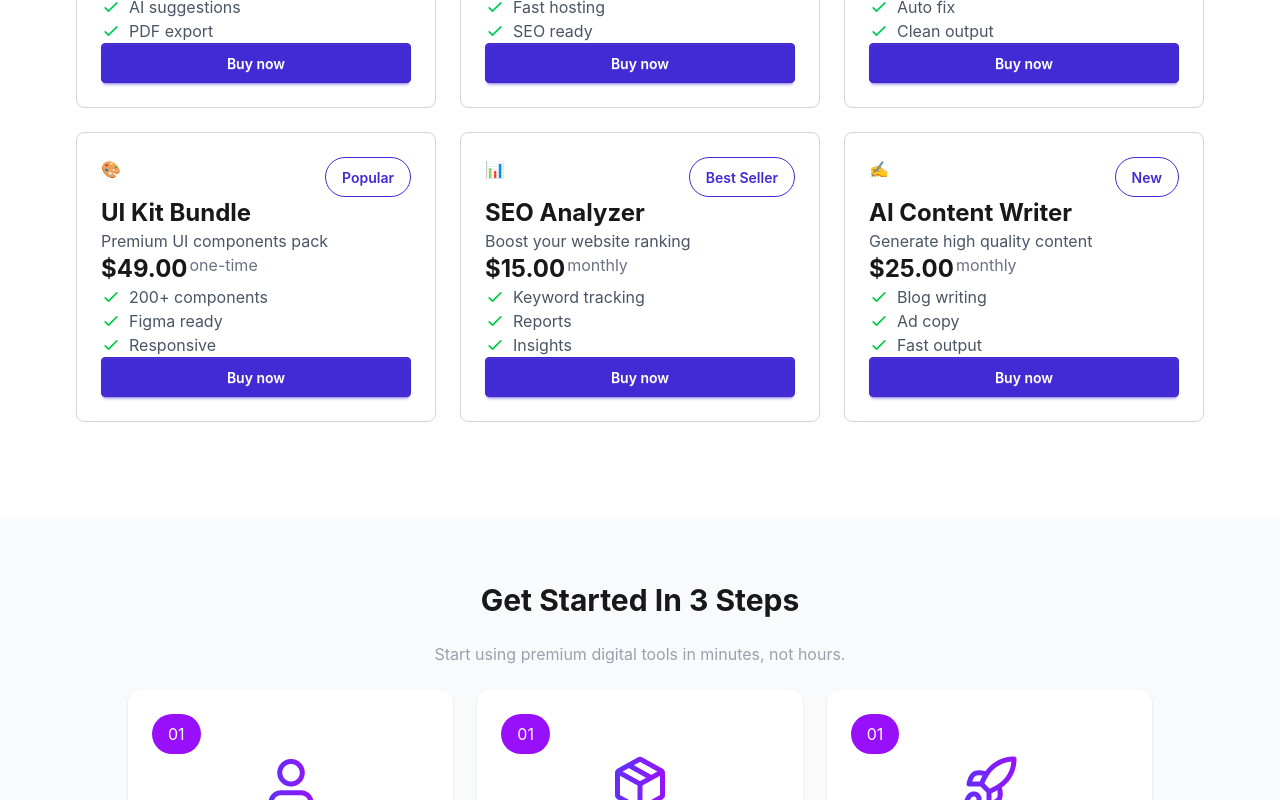
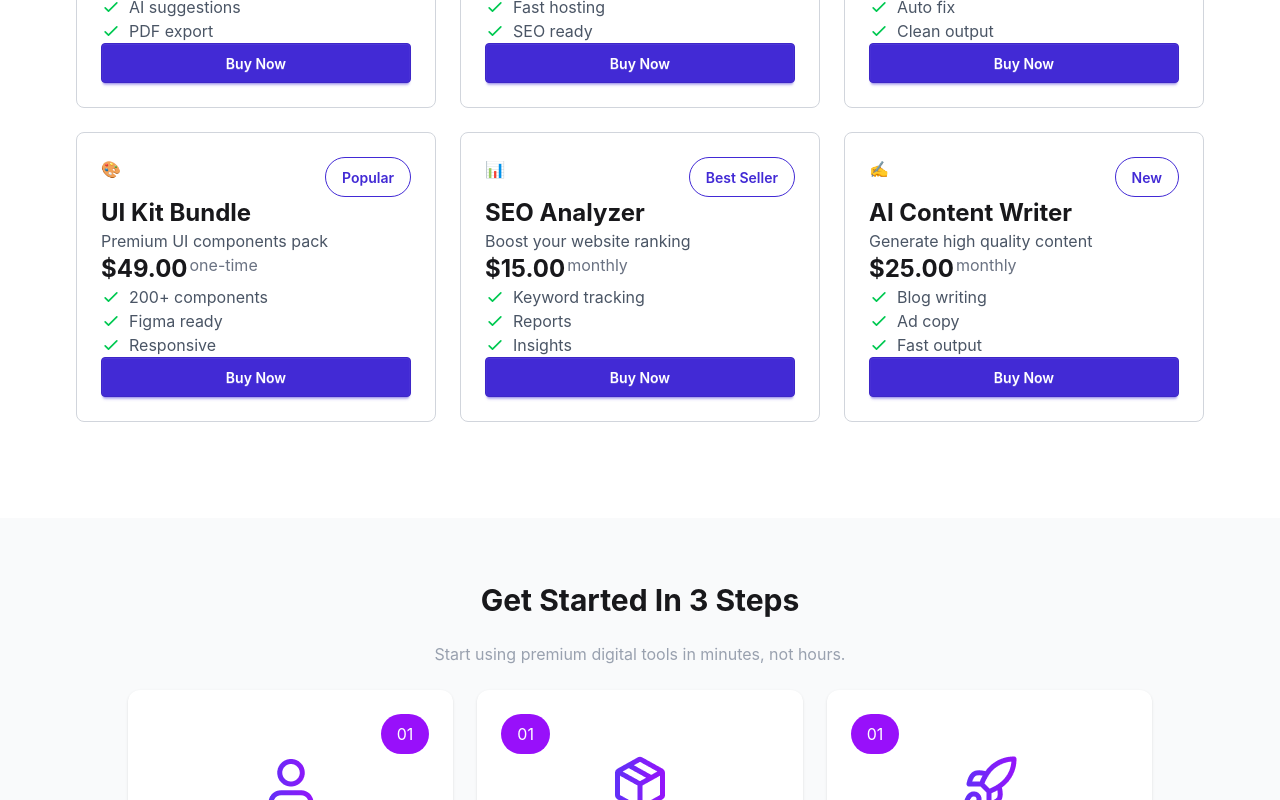
Before and after one commit to yeasinarafatraihan42511-blip/B-13-A6-DigiTools-platform, a React (Vite) app: page / in a window 1280 px wide. Shown: the part 1320-2120 px from the top of the page. Built offline with nearby package versions, Linux system fonts and the light colour scheme.

Commit message:
buy now btn edited

```diff
--- a/src/components/Banner.jsx
+++ b/src/components/Banner.jsx
@@ -11,7 +11,7 @@ const Banner = () => {
       <h1 className="text-5xl font-bold">Supercharge Your <br /> <span className="text-primary">Digital Workflow</span></h1>
       <p className="py-6">
         Access premium AI tools, design assets, templates, and productivity <br />
-software—all in one place. Start creating faster <today className="br"></today>
+software—all in one place. Start creating faster <br />
 
 Explore Products
 
--- a/src/components/Footer.jsx
+++ b/src/components/Footer.jsx
@@ -107,7 +107,7 @@ const Footer = () => {
           <div>
               <h5 className='text-white '>Social Links</h5>
           </div>
-          <div flex className="flex mt-4">
+          <div  className="flex mt-4">
              <img src={facebook} alt="Facebook" className="h-6 w-6" />
              <img src={twetter} alt="Twitter" className="h-6 w-6 ml-4" />
              <img src={instagram} alt="Instagram" className="h-6 w-6 ml-4" />
--- /dev/null
+++ b/src/components/ModelCard.jsx
@@ -0,0 +1,38 @@
+import React from 'react';
+import { useState } from 'react';
+
+
+const ModelCard = ({ model }) => {
+     const [isSubscribed, setIsSubscribed] = useState(false);
+    return (
+        <div key={model.id} className="border border-gray-300 rounded-lg p-6 grid grid-cols-1">
+            <div className="flex justify-between  gap-2">
+                <div>{model.icon}</div>
+                <div className="btn btn-outline btn-primary rounded-3xl">{model.tag}</div>
+            </div>
+            <div className="text-2xl font-bold ">{model.name}</div>
+            <div className="text-gray-600">{model.description}</div>
+            <div className="flex gap-0.5">
+                <div className="font-bold text-2xl">${model.price.toFixed(2)}</div>
+                <div className="text-gray-500">{model.period}</div>
+            </div>
+            <div className="text-gray-600">
+                {model.features.map((feature, index) => (
+                    <div key={index} className="flex items-center gap-2">
+                        <svg className="w-5 h-5 text-green-500" fill="none" stroke="currentColor" viewBox="0 0 24 24" xmlns="http://www.w3.org/2000/svg">
+                            <path strokeLinecap="round" strokeLinejoin="round" strokeWidth={2} d="M5 13l4 4L19 7" />
+                        </svg>
+                        <span>{feature}</span>
+                    </div>
+                ))}
+            </div>
+            <button onClick={() => setIsSubscribed(true)} className="btn btn-primary text-white py-3">{isSubscribed ? "Purchased" : "Buy Now"}</button>
+
+
+
+
+        </div>
+    );
+};
+
+export default ModelCard;
--- a/src/components/Models.jsx
+++ b/src/components/Models.jsx
@@ -1,8 +1,10 @@
 import { use } from "react"
+import ModelCard from "./ModelCard";
 
 
 const Models = ({ modelsPromise }) => {
-    const models = use(modelsPromise)
+    const models = use(modelsPromise);
+
 
 
     return (
@@ -13,33 +15,7 @@ const Models = ({ modelsPromise }) => {
             </div>
             <div className="grid grid-cols-1 md:grid-cols-2 lg:grid-cols-3 gap-6 py-8 px-15">
                 {models.map((model) => (
-                     <div key={model.id} className="border border-gray-300 rounded-lg p-6 grid grid-cols-1">
-                        <div className="flex justify-between  gap-2">
-                            <div>{model.icon}</div>
-                            <div className="btn btn-outline btn-primary rounded-3xl">{model.tag}</div>
-                        </div>
-                        <div className="text-2xl font-bold ">{model.name}</div>
-                        <div className="text-gray-600">{model.description}</div>
-                        <div className="flex gap-0.5">
-                            <div className="font-bold text-2xl">${model.price.toFixed(2)}</div>
-                            <div className="text-gray-500">{model.period}</div>
-                        </div>
-                        <div className="text-gray-600">
-                            {model.features.map((feature, index) => (
-                                <div key={index} className="flex items-center gap-2">
-                                    <svg className="w-5 h-5 text-green-500" fill="none" stroke="currentColor" viewBox="0 0 24 24" xmlns="http://www.w3.org/2000/svg">
-                                        <path strokeLinecap="round" strokeLinejoin="round" strokeWidth={2} d="M5 13l4 4L19 7" />
-                                    </svg>
-                                    <span>{feature}</span>
-                                </div>
-                            ))}
-                        </div>
-                        <button  className="btn btn-primary text-white py-3">Buy now</button>
-
-
-
-
-                    </div>
+              <ModelCard key={model.id} model={model} />
                 ))}
             </div>
         </div>
--- a/src/components/Steps.jsx
+++ b/src/components/Steps.jsx
@@ -14,9 +14,11 @@ const Steps = () => {
                 <div className="grid md:grid-cols-3 gap-6 max-w-5xl mx-auto">
 
                     <div className="bg-white p-6 rounded-xl shadow">
-                        <button className=" flex justify-start items-start bg-purple-600 text-white py-2 px-4 rounded-full hover:bg-purple-700 transition">
+                        <div className='flex justify-end '>
+                            <button className=" bg-purple-600 text-white py-2 px-4 rounded-full hover:bg-purple-700 transition">
                             01
                         </button>
+                        </div>
                        <div className="flex justify-center items-center mb-4">
                             <img src={User} alt="User" />
                         </div>
```
Also changed, not shown: src/components/ModelsCard.jsx (deleted).
